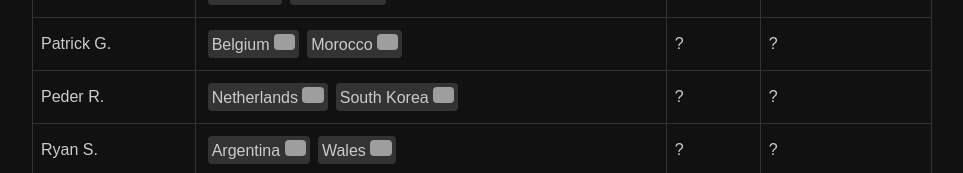
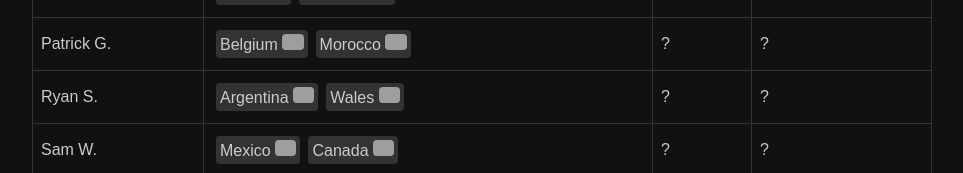
Before and after one commit to andyewen/world-cup-sweeper, a Vue app: page / in a window 1280 px wide. Shown: the part 623-796 px from the top of the page, without its empty margins (158-1121 px from the left). Built offline with nearby package versions, Linux system fonts and the light colour scheme; no server answers; grey boxes are pictures that could not be loaded.

Commit message:
removed Peder

```diff
--- a/src/App.vue
+++ b/src/App.vue
@@ -218,7 +218,7 @@ export default {
       new Person("John M.", ["POR", "QAT"]),
       new Person("Michael C.", ["ESP", "AUS"]),
       new Person("Patrick G.", ["BEL", "MAR"]),
-      new Person("Peder R.", ["NED", "KOR"]),
+      // new Person("Peder R.", ["NED", "KOR"]),
       // new Person("Ross B.", ["URU", "GHA"]),
       new Person("Ryan S.", ["ARG", "WAL"]),
       new Person("Sam W.", ["MEX", "CAN"]),
```
